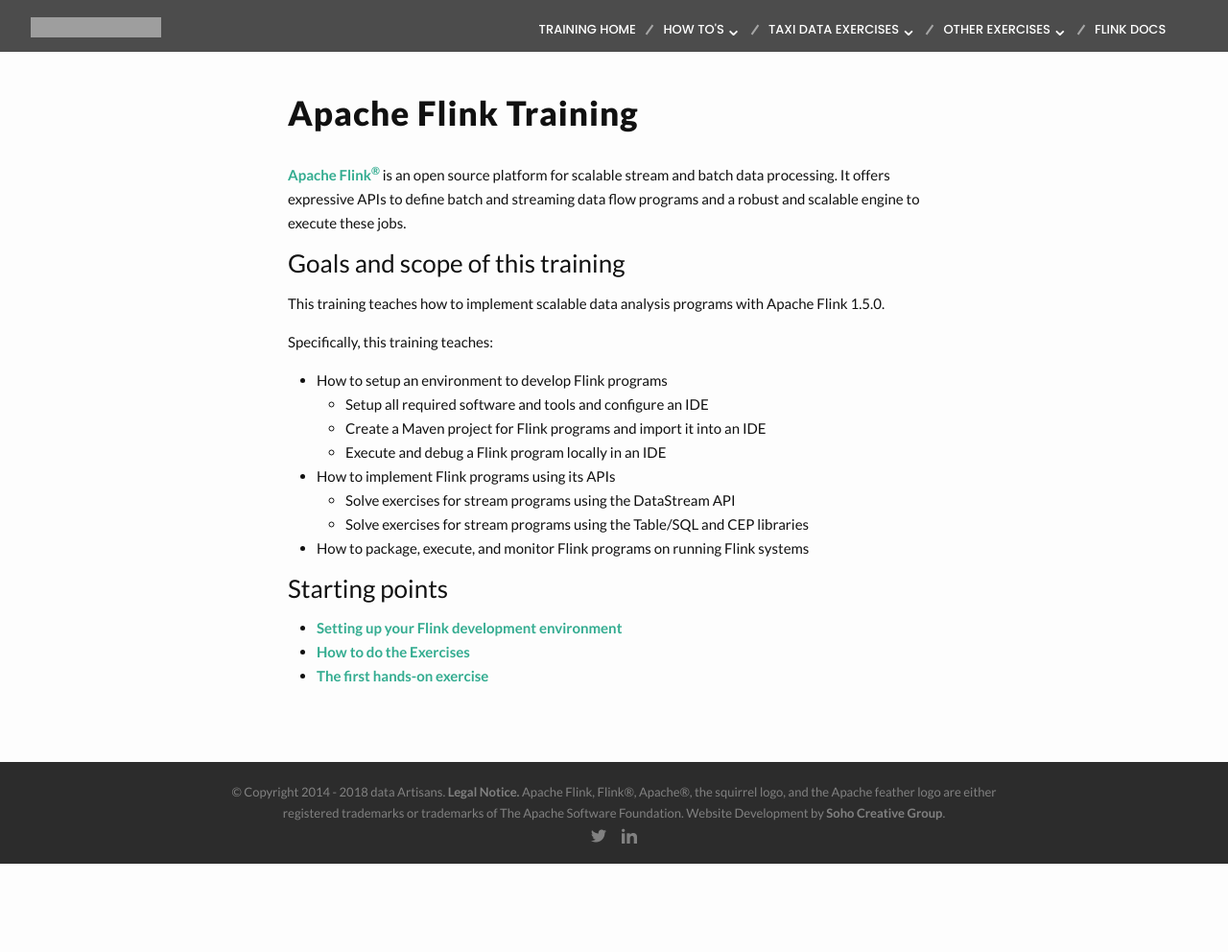
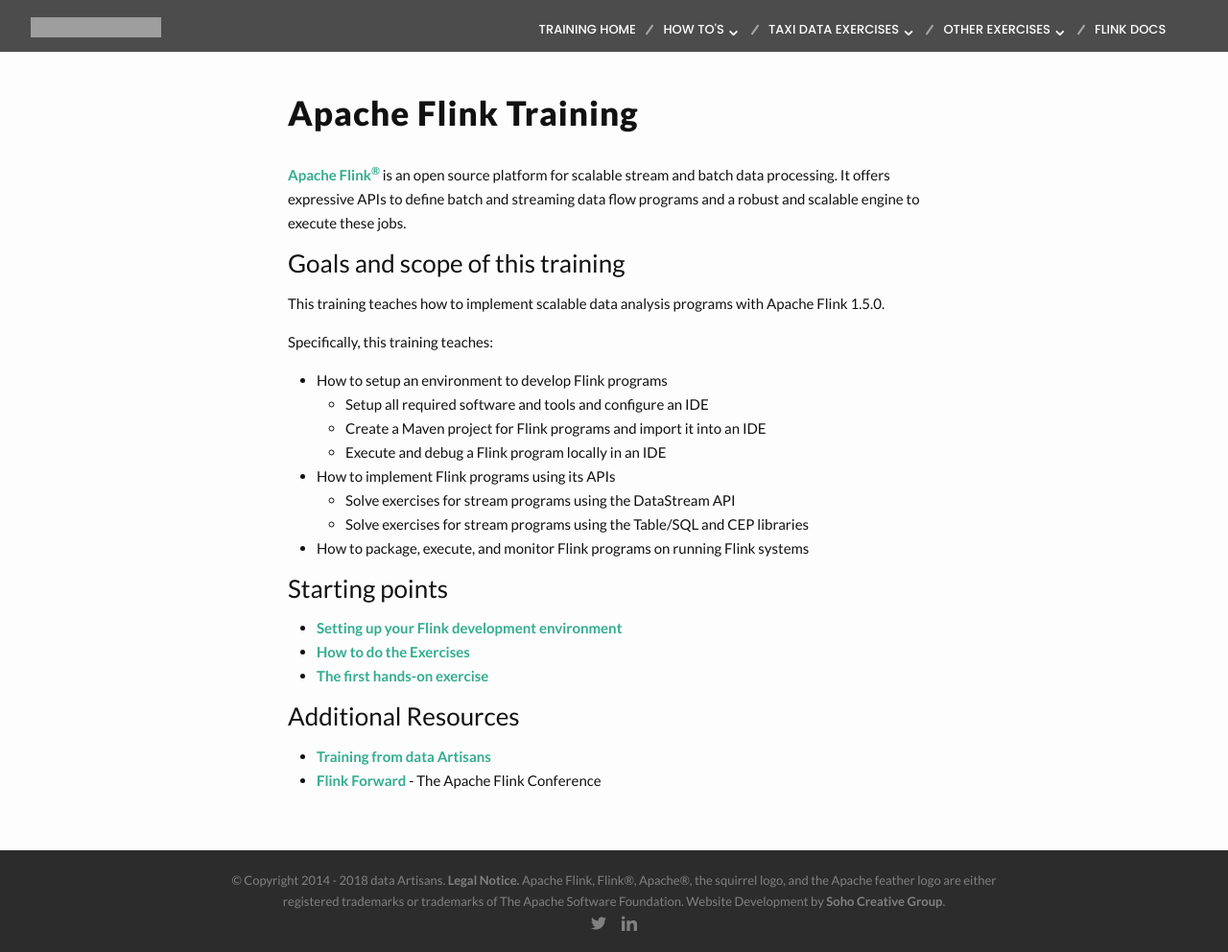
Before and after one commit to dataArtisans/flink-training-web, a Jekyll site: the page built from index.md, in a window 1280 px wide and 992 px high. Shown: the whole window at 96% size. Built offline with Jekyll 4.4.1, drawn with Linux system fonts in a browser that asks for light colours; nearby versions of some CDN libraries; grey boxes are pictures that could not be loaded.

Commit message:
added links to dA training and flink forward pages

```diff
--- a/index.md
+++ b/index.md
@@ -28,3 +28,8 @@
 - [Setting up your Flink development environment]({{site.baseurl}}/devEnvSetup.html)
 - [How to do the Exercises]({{site.baseurl}}/howto-exercises.html)
 - [The first hands-on exercise]({{site.baseurl}}/exercises/rideCleansing.html)
+
+### Additional Resources
+
+- [Training from data Artisans](https://data-artisans.com/training)
+- [Flink Forward](https://flink-forward.org) - The Apache Flink Conference
```
